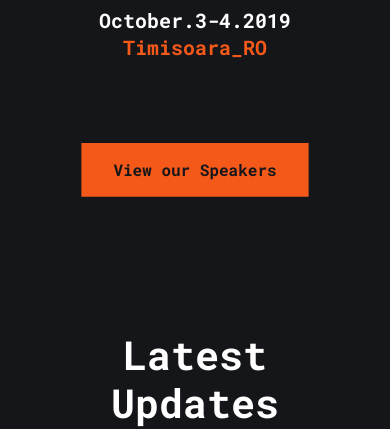
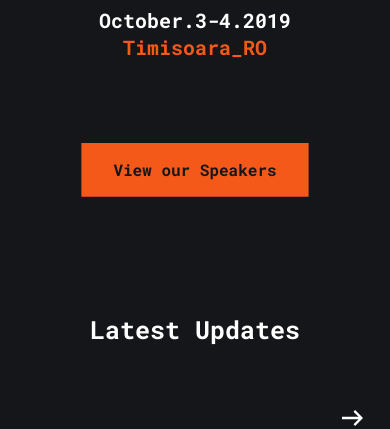
Before and after one commit to tim-js/revojs.ro, a Gatsby site: page / in a window 390 px wide. Shown: the part 430-859 px from the top of the page. Built offline with nearby package versions, Linux system fonts and the light colour scheme; Gatsby itself is replaced by a stand-in of ours.

Commit message:
Reduce h2 size for mobile

```diff
--- a/src/styles/global.scss
+++ b/src/styles/global.scss
@@ -62,12 +62,18 @@
 }
 
 h2 {
-  font-size: 4rem;
-  margin-top: var(--space-10);
-  margin-bottom: var(--space-4);
+  font-size: 2.5rem;
+  margin-top: var(--space-8);
+  margin-bottom: var(--space-2);
 
   &.first {
     margin-top: 0;
+  }
+
+  @include breakpoint(md) {
+    font-size: 4rem;
+    margin-top: var(--space-10);
+    margin-bottom: var(--space-4);
   }
 }
 
```
